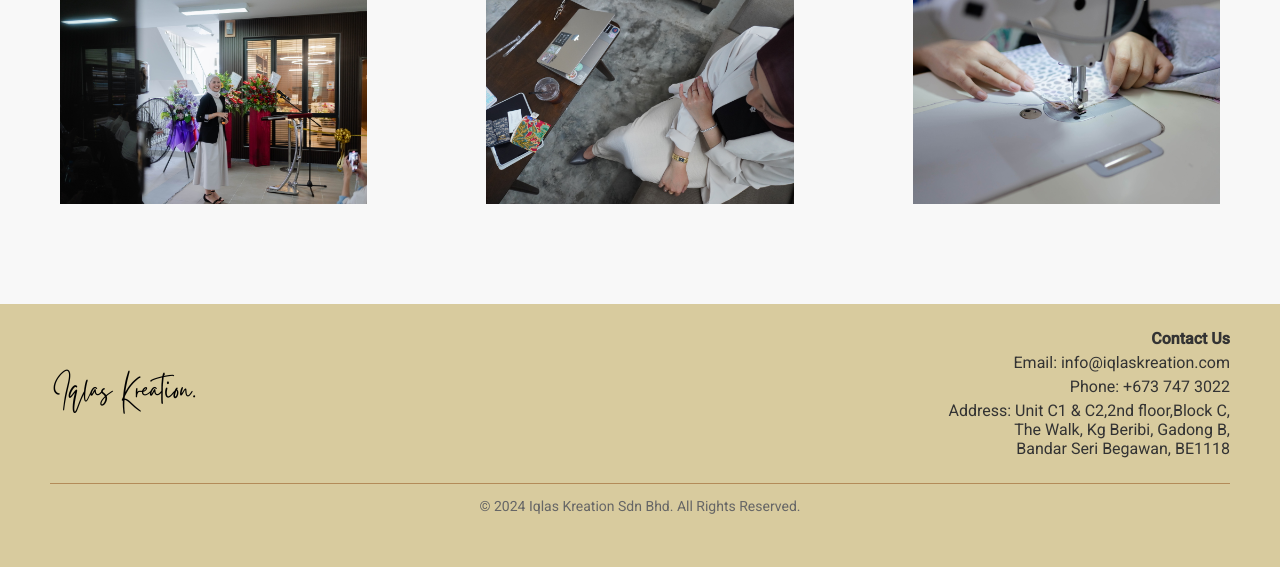
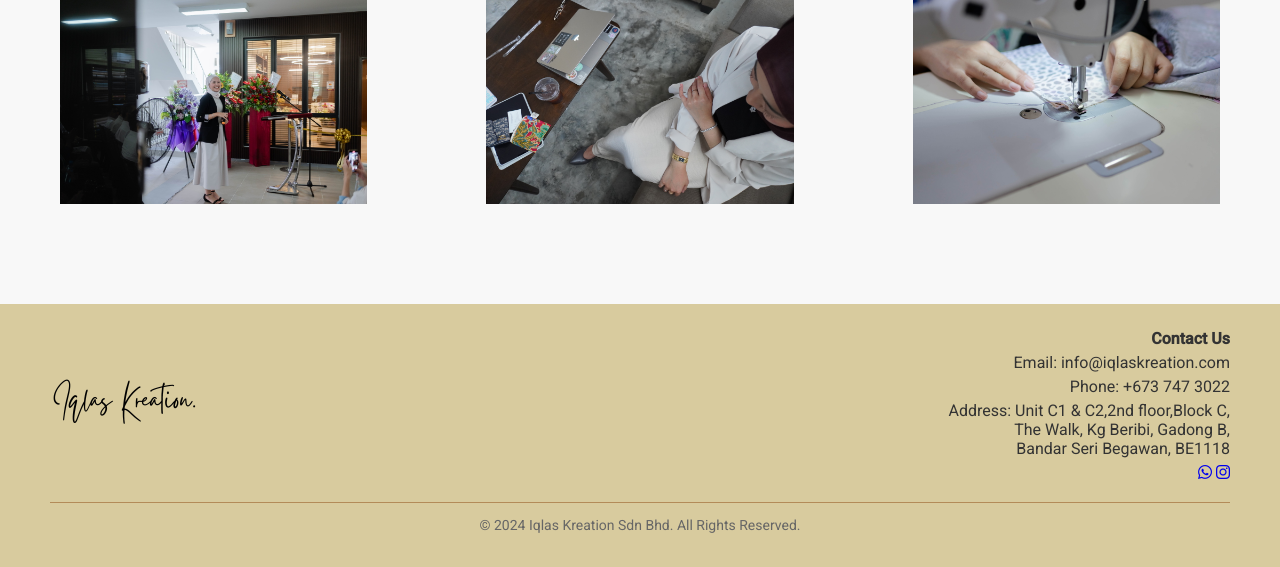
Before and after one commit to Zylioth/Group12_WEBDEV_AS1, a PHP site: page / in a window 1280 px wide. Shown: the part 558-1125 px from the top of the page. Before the commit the page ends 1072 px from the top, so only its background shows below. Run offline with PHP 8.4, Linux system fonts and the light colour scheme; some libraries are stand-ins or nearby versions; some web fonts are replaced.

Commit message:
added links to footer with icons

```diff
--- a/css/style.css
+++ b/css/style.css
@@ -343,6 +343,10 @@ footer {
   margin: 5px 0;
 }
 
+.footer-right a:link {
+  text-decoration: none;
+}
+
 .footer-bottom {
   text-align: center;
   margin-top: 10px;
--- a/includes/footer.php
+++ b/includes/footer.php
@@ -12,6 +12,9 @@
             The Walk, Kg Beribi, Gadong B,<br>
             Bandar Seri Begawan, BE1118
             </p>
+
+            <a href="https://api.whatsapp.com/message/SQ2SQVRJYRUFG1"><i class="fa-brands fa-whatsapp"></i></a>
+            <a href="https://www.instagram.com/iqlaskreation"><i class="fa-brands fa-instagram"></i></a>
         </div>
     </div>
     <div class="footer-bottom">
```
